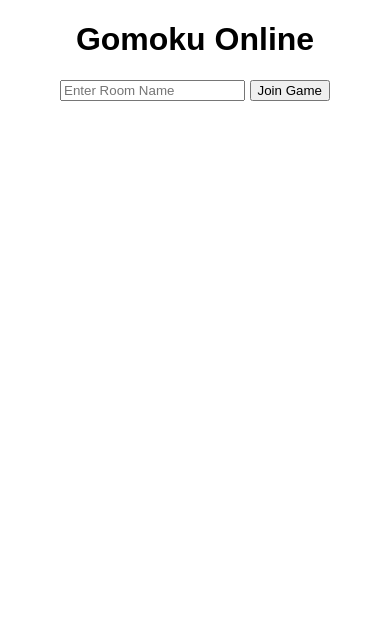
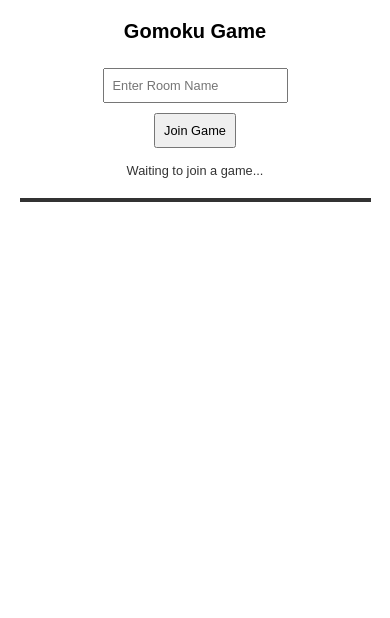
Before and after one commit to galnov/gomoku, a Flask app: page / in a window 390 px wide. Shown: the top 618 px of the page. Run offline with Flask 3, Linux system fonts and the light colour scheme; some libraries are stand-ins or nearby versions.

Commit message:
adjusted for mobile usage

```diff
--- a/static/game.js
+++ b/static/game.js
@@ -31,13 +31,16 @@ function makeMove(x, y) {
 
 function renderBoard(board) {
     const boardDiv = document.getElementById('game-board');
-    boardDiv.innerHTML = '';
+    boardDiv.innerHTML = '';  // Clear previous board state
+    boardDiv.className = 'board'; // Ensures correct styling is applied
+
+    // Populate cells
     for (let i = 0; i < board.length; i++) {
         for (let j = 0; j < board[i].length; j++) {
             const cell = document.createElement('div');
             cell.className = 'cell';
-            cell.innerText = board[i][j];
-            cell.onclick = () => makeMove(i, j);
+            cell.innerText = board[i][j] || ''; // Show 'X', 'O', or empty string
+            cell.onclick = () => makeMove(i, j);  // Click handler for making moves
             boardDiv.appendChild(cell);
         }
     }
--- a/static/styles.css
+++ b/static/styles.css
@@ -1,27 +1,108 @@
-body {
-    text-align: center;
-    font-family: Arial, sans-serif;
+/* Basic reset */
+* {
+    margin: 0;
+    padding: 0;
+    box-sizing: border-box;
 }
 
-#game-board {
+/* Main container styling */
+.container {
+    display: flex;
+    flex-direction: column;
+    align-items: center;
+    padding: 20px;
+    font-family: Arial, sans-serif;
+    max-width: 100vw;
+    overflow-x: hidden;
+}
+
+h1 {
+    font-size: 2rem;
+    margin-bottom: 20px;
+    text-align: center;
+}
+
+#game-controls {
+    display: flex;
+    flex-direction: column;
+    align-items: center;
+    margin-bottom: 20px;
+}
+
+#game-controls input,
+#game-controls button {
+    padding: 10px;
+    margin: 5px;
+    font-size: 1rem;
+}
+
+#status {
+    font-size: 1rem;
+    margin-top: 10px;
+    color: #333;
+}
+
+/* Game board styling */
+.board {
     display: grid;
-    grid-template-columns: repeat(15, 30px);
-    grid-template-rows: repeat(15, 30px);
-    margin: 20px auto;
+    grid-template-columns: repeat(15, minmax(20px, 1fr)); /* 15x15 grid with stable sizing */
+    width: 90vw;
+    max-width: 600px;
+    border: 2px solid #333;
     gap: 2px;
 }
 
+/* Each cell styling */
 .cell {
-    width: 30px;
-    height: 30px;
+    aspect-ratio: 1; /* Ensures the cell is square */
+    background-color: #f0f0f0;
+    border: 1px solid #ccc;
+    font-size: 1.5rem; /* Smaller font size for symbols */
+    color: #333;
     display: flex;
     align-items: center;
     justify-content: center;
-    background-color: #f0f0f0;
-    font-size: 20px;
     cursor: pointer;
+    overflow: hidden; /* Prevents any overflow */
 }
 
-.cell:hover {
-    background-color: #ddd;
+/* Hover effect for empty cells */
+.cell:empty:hover {
+    background-color: #e0e0e0;
 }
+
+/* Medium screens adjustments */
+@media (max-width: 768px) {
+    h1 {
+        font-size: 1.5rem;
+    }
+    #game-controls input,
+    #game-controls button {
+        font-size: 0.9rem;
+    }
+    #status {
+        font-size: 0.9rem;
+    }
+    .cell {
+        font-size: 2vw;
+    }
+}
+
+/* Small screens adjustments */
+@media (max-width: 480px) {
+    h1 {
+        font-size: 1.25rem;
+    }
+    #game-controls input,
+    #game-controls button {
+        font-size: 0.8rem;
+        padding: 8px;
+    }
+    #status {
+        font-size: 0.8rem;
+        text-align: center;
+    }
+    .cell {
+        font-size: 3vw;
+    }
+}
--- a/templates/index.html
+++ b/templates/index.html
@@ -2,18 +2,21 @@
 <html lang="en">
 <head>
     <meta charset="UTF-8">
+    <meta name="viewport" content="width=device-width, initial-scale=1.0">
     <title>Gomoku Game</title>
-    <link rel="stylesheet" href="/static/styles.css">
+    <link rel="stylesheet" href="{{ url_for('static', filename='styles.css') }}">
 </head>
 <body>
-    <h1>Gomoku Online</h1>
-    <input type="text" id="room" placeholder="Enter Room Name">
-    <button onclick="joinGame()">Join Game</button>
-
-    <div id="game-board"></div>
-    <div id="status"></div>
-
-    <script src="https://cdnjs.cloudflare.com/ajax/libs/socket.io/4.0.0/socket.io.min.js"></script>
-    <script src="/static/game.js"></script>
+    <div class="container">
+        <h1>Gomoku Game</h1>
+        <div id="game-controls">
+            <input type="text" id="room" placeholder="Enter Room Name">
+            <button onclick="joinGame()">Join Game</button>
+            <p id="status">Waiting to join a game...</p>
+        </div>
+        <div id="game-board" class="board"></div>
+    </div>
+    <script src="https://cdnjs.cloudflare.com/ajax/libs/socket.io/4.0.1/socket.io.min.js"></script>
+    <script src="{{ url_for('static', filename='game.js') }}"></script>
 </body>
 </html>
```
